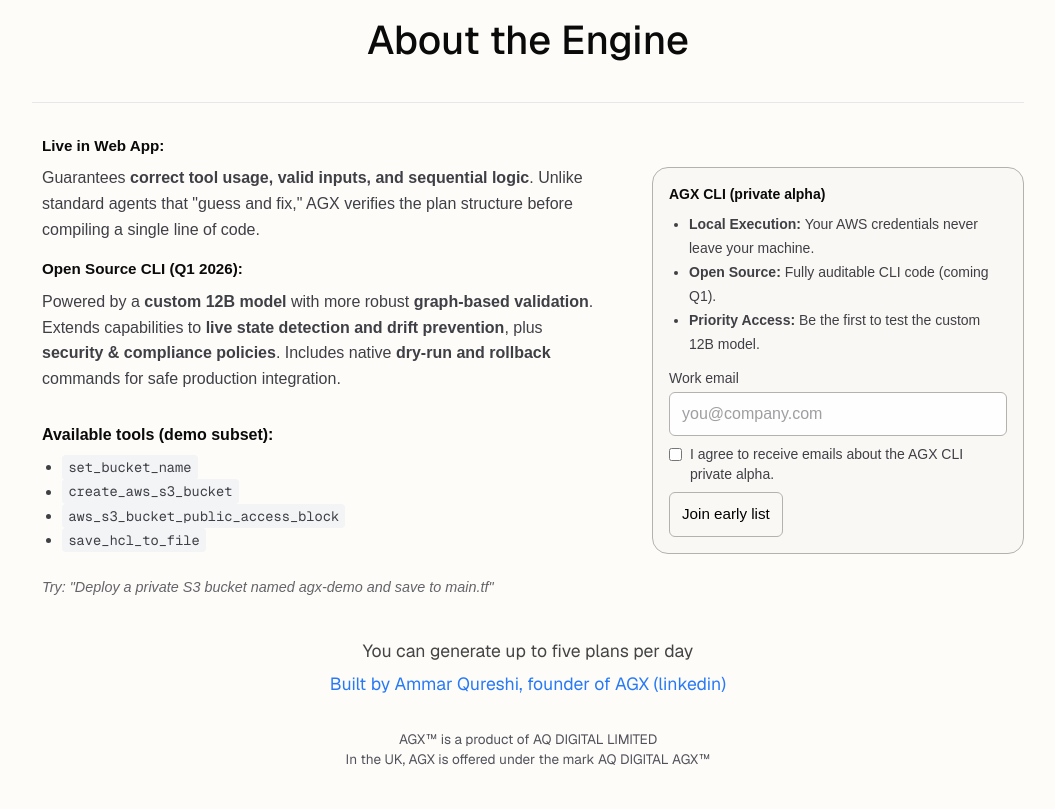
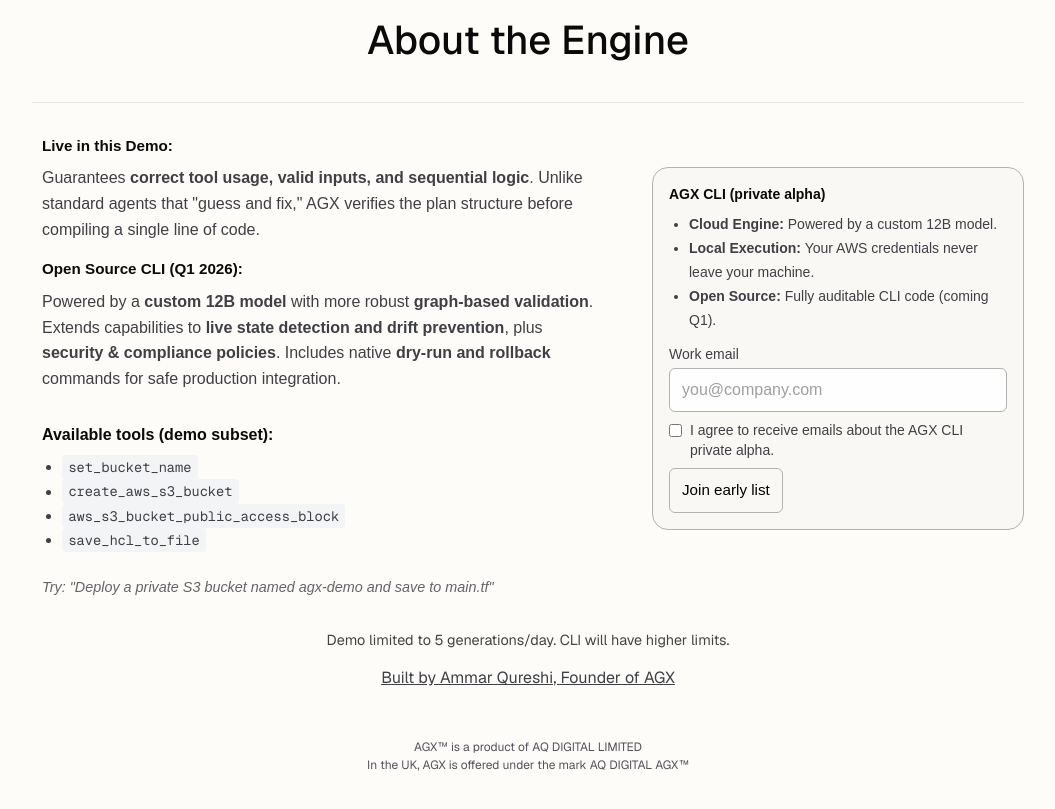
Before and after one commit to AmmarQuresh1/AGX, a Next.js app in the folder agx_frontend/: page / in a window 1280 px wide. Shown: the part 1120-1929 px from the top of the page, without its empty margins (112-1167 px from the left). Built offline with nearby package versions, Linux system fonts and the light colour scheme.

Commit message:
make separation of cloud engine and local execution explicit

```diff
--- a/agx_frontend/app/page.tsx
+++ b/agx_frontend/app/page.tsx
@@ -44,9 +44,9 @@
     <div className="mt-8 rounded-2xl card">
       <h3 className="text-sm font-semibold">AGX CLI (private alpha)</h3>
       <ul className="mt-2 list-disc pl-5 text-sm leading-6 text-subtle">
+        <li><strong>Cloud Engine:</strong> Powered by a custom 12B model.</li>
         <li><strong>Local Execution:</strong> Your AWS credentials never leave your machine.</li>
         <li><strong>Open Source:</strong> Fully auditable CLI code (coming Q1).</li>
-        <li><strong>Priority Access:</strong> Be the first to test the custom 12B model.</li>
       </ul>
 
       <form onSubmit={handleSubmit} className="mt-3" style={{ display: "grid", gap: 8 }}>
@@ -320,7 +320,7 @@
 
               <div style={{ marginBottom: "2rem" }}>
                 <h4 style={{ fontSize: "0.95rem", fontWeight: 600, color: "var(--foreground)", marginBottom: "0.5rem" }}>
-                  Live in Web App:
+                  Live in this Demo:
                 </h4>
                 <p className="text-subtle" style={{ lineHeight: 1.6, marginBottom: "1rem" }}>
                   Guarantees <strong>correct tool usage, valid inputs, and sequential logic</strong>. Unlike standard agents that "guess and fix,"
@@ -355,14 +355,22 @@
             </div>
           </div>
         </div>
-        {/*footer*/}
-    <p className="footer-blurb">
-          You can generate up to five plans per day
+
+        {/* Footer Section */}
+        <p className="footer-blurb" style={{ fontSize: "0.9rem", marginTop: "2rem" }}>
+          Demo limited to 5 generations/day. CLI will have higher limits.
         </p>
-    <div style={{ textAlign: "center" }}>
-      <a href="https://www.linkedin.com/in/ammar-qureshi-083831274" style={{color: "#2779F6", fontSize: "1.1rem"}}>Built by Ammar Qureshi, founder of AGX (linkedin)</a>
-    </div>
-    <p className="footer-line">
+        <div style={{ textAlign: "center", marginTop: "0.5rem" }}>
+          <a
+            href="https://www.linkedin.com/in/ammar-qureshi-083831274"
+            target="_blank"
+            rel="noopener noreferrer"
+            style={{ color: "var(--subtle)", textDecoration: "underline" }}
+          >
+            Built by Ammar Qureshi, Founder of AGX
+          </a>
+        </div>
+        <p className="footer-line" style={{ fontSize: "0.75rem", marginTop: "1rem" }}>
           AGX™ is a product of AQ DIGITAL LIMITED <br/>
           In the UK, AGX is offered under the mark AQ DIGITAL AGX™
         </p>
```
